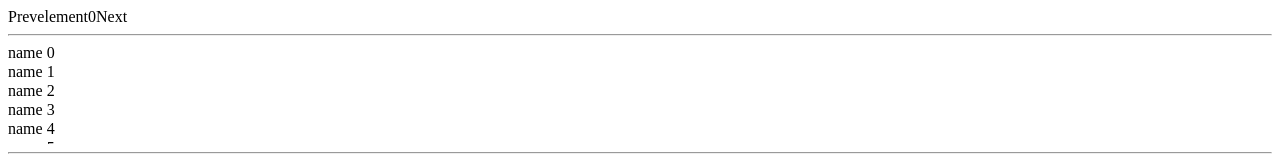
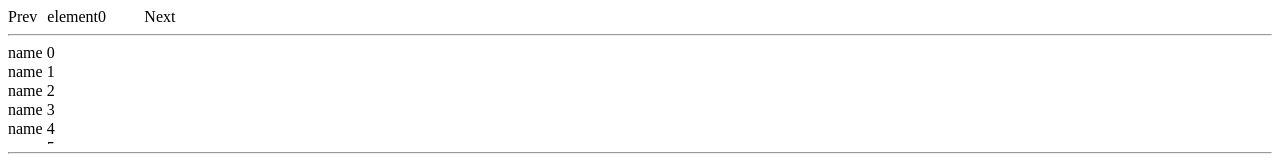
Before and after one commit to energiay/testinh_react_hooks, a React app: page / in a window 1280 px wide. Shown: the top 160 px of the page. Built offline with nearby package versions, Linux system fonts and the light colour scheme.

Commit message:
add module css

```diff
--- a/src/components/Iterator/Iterator.js
+++ b/src/components/Iterator/Iterator.js
@@ -1,5 +1,6 @@
 import React from 'react';
 import useIterator from './useIterator.js';
+import Classes from './Iterator.module.css'
 
 const data = [...Array(15)].map((elem, index) => {
     return 'element' + index;
@@ -10,9 +11,9 @@ const Iterator = () => {
     console.log(item);
     return (
         <div style={{display: 'flex'}}>
-            <div onClick={prev} style={{cursor: 'pointer'}}>Prev</div>
-            <div>{item}</div>
-            <div onClick={next} style={{cursor: 'pointer'}}>Next</div>
+            <div onClick={prev} className={Classes.btn}>Prev</div>
+            <div className={Classes.item}>{item}</div>
+            <div onClick={next} className={Classes.btn}>Next</div>
         </div>
     );
 };
--- /dev/null
+++ b/src/components/Iterator/Iterator.module.css
@@ -0,0 +1,8 @@
+.btn {
+    cursor: pointer;
+}
+
+.item {
+    margin: 0 10px;
+    width: 87px;
+}
```
